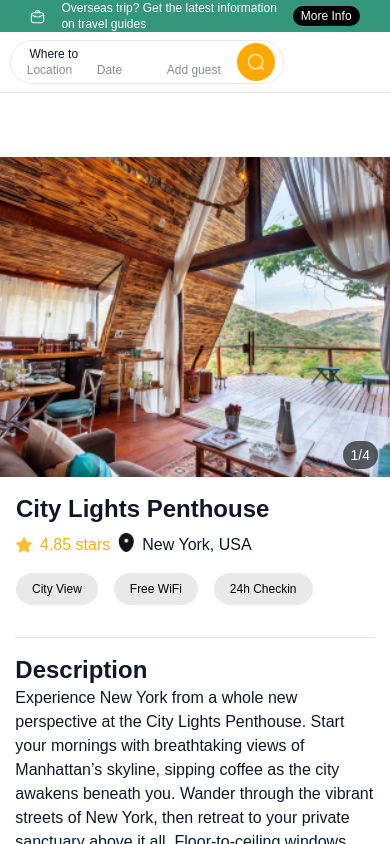
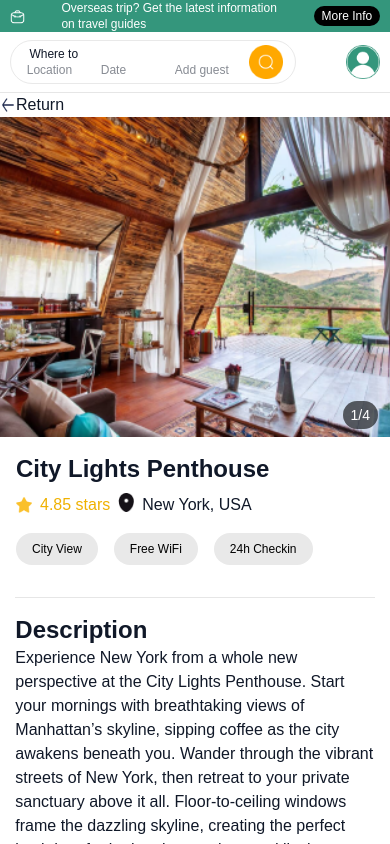
Before and after one commit to Dydex/alx-listing-app-03, a Next.js app: page /property/city-lights-penthouse in a window 390 px wide. Shown: the top 844 px of the page. Built offline with nearby package versions, Linux system fonts and the light colour scheme.

Commit message:
Finished responsiveness, added return for mobile

```diff
--- a/components/layout/Footer.tsx
+++ b/components/layout/Footer.tsx
@@ -8,9 +8,9 @@ const Footer: React.FC = () => {
       <div className='bg-[#34967c] w-full h-[20px]'></div>
 
       {/* Main Content */}
-      <div className='w-[95%] flex flex-col md:flex-row justify-between pt-8 pb-10 mx-auto gap-10'>
+      <div className='md:w-[80%] lg:w-[95%] flex flex-col lg:flex-row justify-between pt-8 pb-10 mx-auto gap-10'>
         {/* Logo + Description */}
-        <div className='flex flex-col md:w-1/2 gap-6'>
+        <div className='flex flex-col w-[95%] md:w-[75%] mx-auto md:mx-0 gap-6'>
           <div className='flex-shrink-0'>
             <Image
               src='/icons/Vector-2.png'
@@ -29,7 +29,7 @@ const Footer: React.FC = () => {
         </div>
 
         {/* Links */}
-        <div className='grid grid-cols-2 sm:flex sm:flex-row gap-10 md:w-1/2 justify-around mx-auto text-center'>
+        <div className='grid grid-cols-2 sm:flex sm:flex-row gap-10 w-[85%] md:w-[90%] mx-auto md:mx-0 justify-around md:justify-between text-center'>
           <div className='flex flex-col items-start gap-4'>
             <h6 className='text-lg font-semibold'>Explore</h6>
             <div className='flex flex-col items-start gap-2 text-xs'>
@@ -40,7 +40,7 @@ const Footer: React.FC = () => {
             </div>
           </div>
 
-          <div className='flex flex-col gap-4'>
+          <div className='flex flex-col items-start gap-4'>
             <h6 className='text-lg font-semibold'>Company</h6>
             <div className='flex flex-col items-start gap-2 text-xs'>
               <p>About us</p>
@@ -63,7 +63,7 @@ const Footer: React.FC = () => {
       </div>
 
       {/* Bottom Section */}
-      <div className='flex flex-col md:flex-row justify-between items-center text-center md:text-left w-[95%] mx-auto border-t border-[#444] py-5 gap-4 text-xs'>
+      <div className='flex flex-col md:flex-row justify-between items-center text-center md:text-left w-[95%] mx-auto border-t border-[#444] py-5 gap-8 md:gap-4 text-xs'>
         <p className='leading-relaxed max-w-xs md:max-w-full text-center md:text-left'>
           Some hotels require you to cancel more than 24 hours before check-in.
           Details{' '}
--- a/components/layout/Header.tsx
+++ b/components/layout/Header.tsx
@@ -6,7 +6,8 @@ import { categories } from '@/constants';
 const Header: React.FC = () => {
   return (
     <header className='border-b border-[#E6E6E6]'>
-      <div className=' flex items-center justify-center bg-[#34967c] w-full gap-4 min-h-[27px]'>
+      <div className=' bg-[#34967c]'>
+        <div className=' flex items-center justify-between md:justify-center bg-[#34967c] w-[95%] md:w-full mx-auto gap-4 min-h-[27px]'>
           <Image
             src='/icons/Case Minimalistic.png'
             alt='Case-image'
@@ -14,8 +15,8 @@ const Header: React.FC = () => {
             height={15}
           />
           <p className='text-xs text-white'>
-          Overseas trip? Get the latest information <br className='sm:hidden' />{' '}
-          on travel guides
+            Overseas trip? Get the latest information{' '}
+            <br className='sm:hidden' /> on travel guides
           </p>
           <Button
             className='bg-black px-2 py-0.5 rounded-full text-white text-xs'
@@ -25,12 +26,13 @@ const Header: React.FC = () => {
             }}
           />
         </div>
+      </div>
 
-      <section className='flex flex-col justify-center items-center bg-[#ffffff] '>
+      <section className='bg-[#ffffff] '>
         {/* Naviagtion & Search Bar */}
-        <div className='flex flex-row py-2 items-center md:gap-0 lg:gap-40 w-[95%] mx-auto '>
+        <div className='flex flex-row py-2 items-center justify-between w-[95%] mx-auto '>
           {/* Logo */}
-          <div className='hidden sm:flex flex-shrink-0'>
+          <div className='hidden md:flex flex-shrink-0'>
             <Image
               src='/icons/Vector.png'
               alt='Alx-logo'
@@ -39,8 +41,9 @@ const Header: React.FC = () => {
             />
           </div>
 
-          {/* Search Bar */}
-          <div className='flex items-center  md:hidden border border-[#E9E9E9] rounded-full'>
+          {/* Search Bar for Mobile screens */}
+          <div className='flex justify-between items-center md:hidden  w-full '>
+            <div className='flex items-center space-x-1 border border-[#E9E9E9] rounded-full w-auto'>
               <div className='flex flex-col items-center '>
                 <label htmlFor='Location' className='text-xs'>
                   Where to
@@ -49,7 +52,7 @@ const Header: React.FC = () => {
                   id='Location'
                   type='text'
                   placeholder='Location'
-                className=' w-[70px] text-xs ml-4 '
+                  className=' w-[70px] text-xs ml-4 outline-none'
                 />
               </div>
 
@@ -58,7 +61,7 @@ const Header: React.FC = () => {
                   id='Day'
                   type='text'
                   placeholder='Date'
-                className='w-[70px] text-xs mt-4.5'
+                  className='w-[70px] text-xs mt-4.5 outline-none'
                 />
               </div>
               <div className='flex '>
@@ -66,19 +69,18 @@ const Header: React.FC = () => {
                   id='People'
                   type='text'
                   placeholder='Add guest'
-                className='w-[70px] text-xs mt-4'
+                  className='w-[70px] text-xs mt-4 outline-none'
                 />
               </div>
 
               <div className='flex items-center pr-1'>
-              {' '}
                 <Button
                   icon={
                     <Image
                       src='/icons/Frame 22.png'
                       alt='Search-icon'
-                    width={38}
-                    height={38}
+                      width={34}
+                      height={34}
                     />
                   }
                   className='w-[42px] h-[42px]'
@@ -86,14 +88,16 @@ const Header: React.FC = () => {
                   onClick={() => {
                     /* handle search click */
                   }}
-              />{' '}
+                />
+              </div>
             </div>
           </div>
 
+          {/* Search Bar For Bigger screens */}
           <div
-            className=' hidden md:flex flex-row items-center justify-center
+            className='hidden md:flex flex-row items-center justify-center
                   border border-[#E9E9E9] rounded-full bg-white
-                  w-full sm:w-auto px-4 py-3 sm:py-2 gap-3 sm:gap-5'
+                   sm:w-auto px-4 py-3 sm:py-2 gap-3 sm:gap-5'
           >
             {/* Location */}
             <div className='flex flex-col gap-1 w-full sm:w-auto'>
@@ -192,7 +196,7 @@ const Header: React.FC = () => {
             </div>
           </div>
 
-          {/* Sign in/up */}
+          {/* Sign in/up Buttons */}
           <div className='hidden lg:flex gap-2 text-xs mt-4 md:mt-0'>
             <Button
               label='Sign in'
@@ -210,6 +214,15 @@ const Header: React.FC = () => {
               }}
             />
           </div>
+
+          <div className='flex lg:hidden '>
+            <Image
+              src='/icons/Frame 8.png'
+              alt='Profile'
+              width={38}
+              height={38}
+            />
+          </div>
         </div>
       </section>
     </header>
--- a/components/property/PropertyImages.tsx
+++ b/components/property/PropertyImages.tsx
@@ -28,7 +28,7 @@ const PropertyImage: React.FC<{ property: PropertyProps }> = ({ property }) => {
   }, []);
 
   return (
-    <div className='w-full sm:w-[95%] mx-auto mt-16'>
+    <div className='w-full sm:w-[95%] mx-auto mt-0 md:mt-16'>
       <div className='flex flex-col-reverse sm:flex-col'>
         {/* Property Name & Location  */}
         <div className='pl-4 sm:pl-0 mt-4 sm:mt-0'>
@@ -83,6 +83,15 @@ const PropertyImage: React.FC<{ property: PropertyProps }> = ({ property }) => {
 
         {/* Image Grid for Mobile */}
         <div className='relative sm:hidden '>
+          <div className='flex'>
+            <img
+              src='/icons/Arrow Left.png'
+              alt='Arrow'
+              width={16}
+              height={6}
+            />
+            <h6>Return</h6>
+          </div>
           <div
             ref={scrollRef}
             className=' flex overflow-x-auto space-x-4 snap-x snap-mandatory scroll-smooth w-full'
--- a/components/property/ReviewSection.tsx
+++ b/components/property/ReviewSection.tsx
@@ -2,10 +2,10 @@ import { ReviewProps } from '@/interfaces';
 
 const ReviewSection: React.FC<{ reviews: ReviewProps[] }> = ({ reviews }) => {
   return (
-    <div className=' container mt-8 mb-16 pt-6 mx-auto w-[97%] sm:w-[62%] border-t border-b border-[#E6E6E6]'>
+    <div className=' container mt-8 mb-16 pt-6 mx-auto sm:mx-0 w-[97%] sm:w-[62%] border-t border-b border-[#E6E6E6]'>
       <div className='w-[95%] mt-8 mb-8 '>
         <h3 className='text-2xl mb-8 font-semibold'>Reviews</h3>
-        <div className='grid grid-cols-1 sm:grid-cols-2 gap-6'>
+        <div className='grid grid-cols-1 md:grid-cols-2 gap-6'>
           {reviews.map((item, index) => (
             <div key={index} className=' pb-4 mb-4'>
               <div className='flex items-center mb-6'>
--- a/pages/index.tsx
+++ b/pages/index.tsx
@@ -123,7 +123,7 @@ export default function Home() {
 
         {/* Card Section */}
         <section className='w-[95%] mx-auto py-4 bg-white text-sm'>
-          <div className='grid grid-cols-1 sm:grid-cols-2 md:grid-cols-3 lg:grid-cols-4 gap-4 sm:gap-6 pb-8'>
+          <div className='grid grid-cols-1  md:grid-cols-2 gap-4 sm:gap-6 pb-8'>
             {PROPERTYLISTINGSAMPLE.map((property) => (
               <Link key={property.id} href={`/property/${property.id}`}>
                 <Card
```
Also changed, not shown: public/icons/Arrow Left.png (added), public/icons/Frame 8.png (added). Lines whose indentation alone changed are shown as unchanged.
